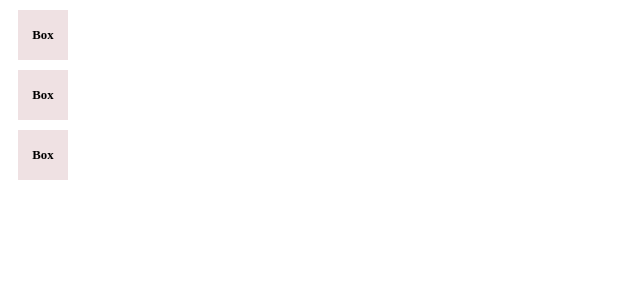
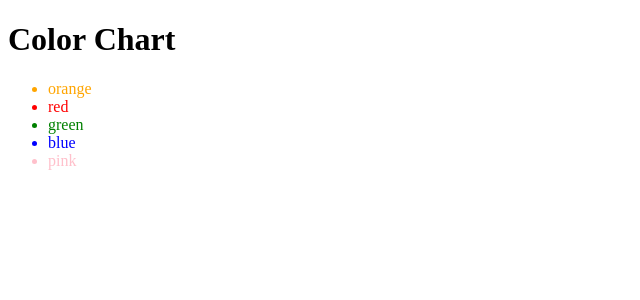
Before and after one commit to yuna-c/React-tutorial, a React (Create React App) app: page / in a window 1280 px wide. Shown: the top 300 px of the page, without its empty margins (0-640 px from the left). Built offline with nearby package versions, Linux system fonts and the light colour scheme.

Commit message:
1121 map으로 특정 데이터를 반복 돌면서 동적으로 JSX반환시 key값이 필요한 이유

```diff
--- a/src/App.jsx
+++ b/src/App.jsx
@@ -1,13 +1,27 @@
-import Box from './box/Box';
-
 export default function App() {
+	const colors = ['orange', 'red', 'green', 'blue', 'pink'];
 	return (
 		<>
-			<section>
-				<Box />
-				<Box />
-				<Box />
-			</section>
+			<h1>Color Chart</h1>
+
+			<ul>
+				{/* <li style={{ backgroundColor: '#000' }}></li>
+				<li style={{ backgroundColor: '#111' }}></li>
+				<li style={{ backgroundColor: '#222' }}></li>
+				<li style={{ backgroundColor: '#333' }}></li>
+				<li style={{ backgroundColor: '#444' }}></li> */}
+				{colors.map((color, idx) => {
+					return (
+						//return문에서 map을 통해 반복적으로 생성되는 가상돔 요소에는 무조건 고유의 key값을 줘야함
+						//리액트로 하여금 여러개의 반복 요소 중에서 수정 요소를 효율적으로 비교 탐색 하기 위함
+						//key값 고유문자 값 만들기 color + idx/ performance().now+idx/
+						// DB의 각 데이터에 내장되어 있는 Object_id를 활용하거나 실제 데이터와 순번을 결합해서 고유문자값 생성
+						<li key={color + idx} style={{ color: color }}>
+							{color}
+						</li>
+					);
+				})}
+			</ul>
 		</>
 	);
 }
--- a/src/box/Box.jsx
+++ /dev/null
@@ -1,11 +0,0 @@
-import './Box.scss';
-export default function Box() {
-	const changeBg = (e, bg) => {
-		e.target.style.backgroundColor = bg;
-	};
-	return (
-		<div className='box' onClick={(e) => changeBg(e, 'hotpink')}>
-			Box
-		</div>
-	);
-}
--- a/src/box/Box.scss
+++ /dev/null
@@ -1,16 +0,0 @@
-.box {
-	width: 30px;
-	height: 30px;
-	margin: 10px;
-	padding: 10px;
-	display: flex;
-	align-items: center;
-	justify-content: center;
-	background-color: rgb(239, 225, 227);
-	font-size: 0.8rem;
-	font-weight: 600;
-
-	&:hover {
-		transition: 0.3s;
-	}
-}
```
